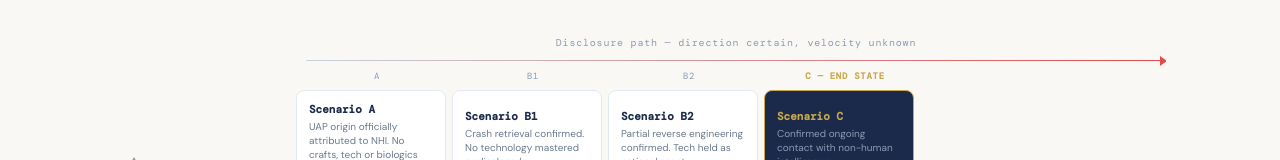
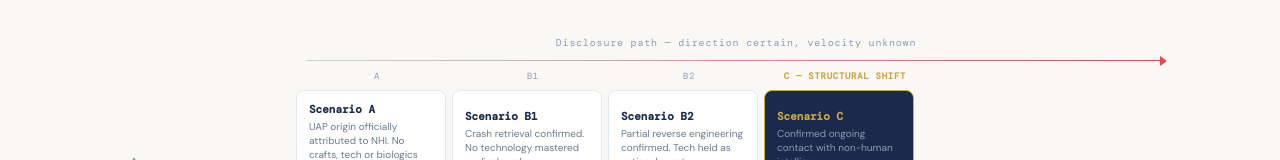
Before and after one commit to lbdgGit/DisclosureHub, a Next.js app in the folder disclosure-hub-starter/: page /framework in a window 1280 px wide. Shown: the part 341-501 px from the top of the page. Built offline with nearby package versions, Linux system fonts and the light colour scheme; a web font is replaced by a local one.

Commit message:
Update page.tsx

```diff
--- a/disclosure-hub-starter/app/framework/page.tsx
+++ b/disclosure-hub-starter/app/framework/page.tsx
@@ -118,7 +118,7 @@ export default function FrameworkPage() {
               {SCENARIOS.map(sc => (
                 <div key={sc.id} style={{ width: COL_X, flexShrink: 0, textAlign: 'center' }}>
                   <p style={{ fontFamily: 'DM Mono, monospace', fontSize: 9, letterSpacing: '0.08em', textTransform: 'uppercase', color: sc.isEnd ? '#C9A84C' : '#8A9BB5', fontWeight: sc.isEnd ? 600 : 400 }}>
-                    {sc.isEnd ? 'C — end state' : sc.id}
+                    {sc.isEnd ? 'C — Structural Shift' : sc.id}
                   </p>
                 </div>
               ))}
```
